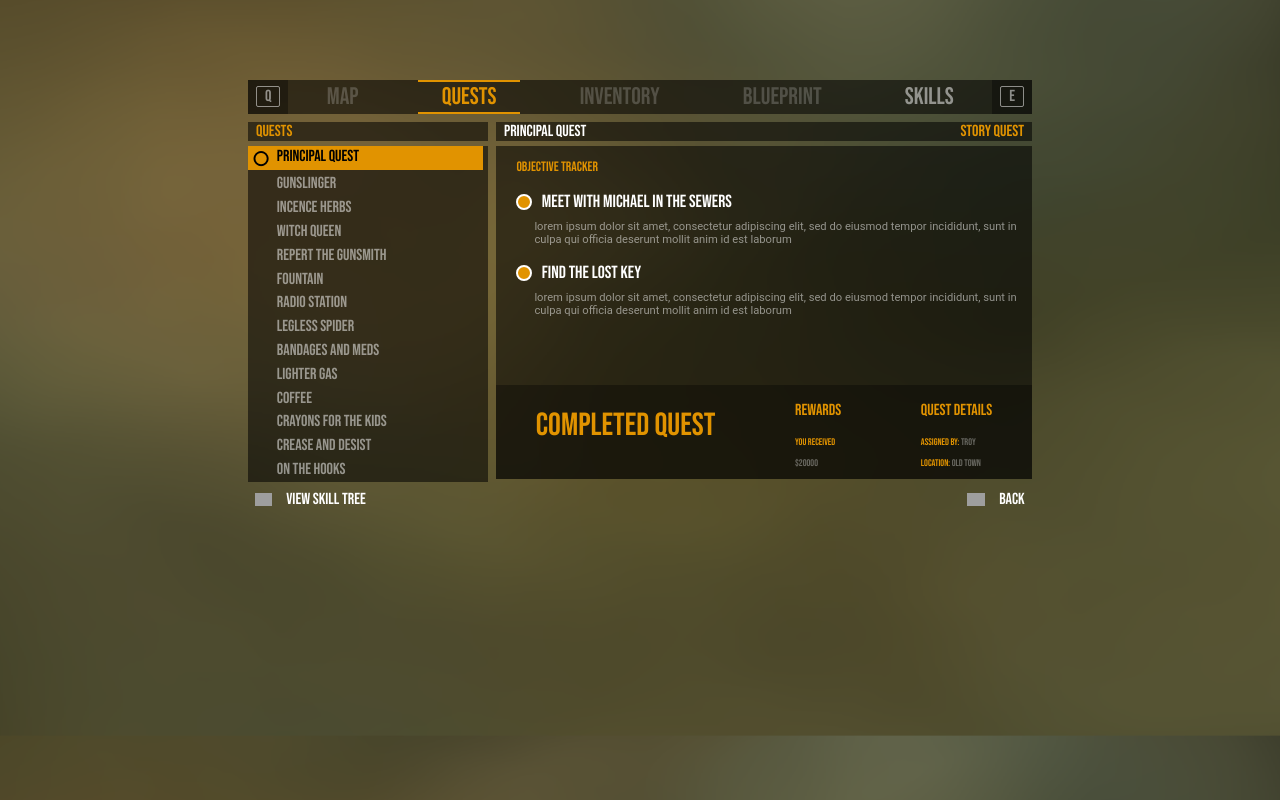
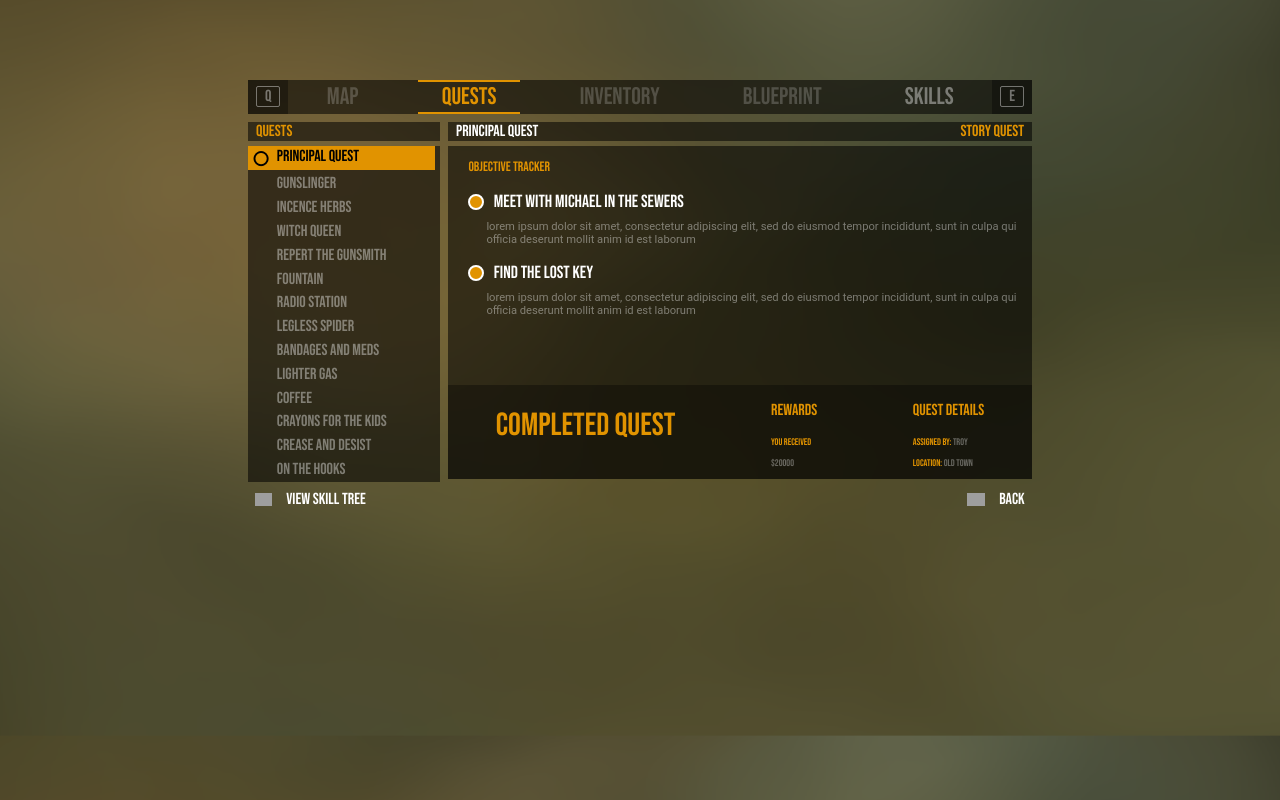
Before and after one commit to nchvrgr/videogameUI, a React (Create React App) app: page / in a window 1280 px wide. Built offline with nearby package versions, Linux system fonts and the light colour scheme; grey boxes are pictures that could not be loaded.

Commit message:
Removed all the warnings and resized quests

```diff
--- a/src/components/Main.jsx
+++ b/src/components/Main.jsx
@@ -37,6 +37,7 @@ function Main() {
         return () => {
             window.removeEventListener('keydown', handleKeyDown);
         };
+        // eslint-disable-next-line react-hooks/exhaustive-deps
     }, [selectedOption]);
 
 
--- a/src/components/Menu.jsx
+++ b/src/components/Menu.jsx
@@ -1,4 +1,4 @@
-import React, { useState } from 'react'
+import React from 'react'
 import NavBarMain from './NavBarMain'
 import Quests from './Quests';
 import Skills from './Skills';
--- a/src/components/NavBarMain.jsx
+++ b/src/components/NavBarMain.jsx
@@ -9,6 +9,7 @@ function NavBarMain({option, setOption, buttonQ, setButtonQ, buttonE, setButtonE
             setButtonQ(false)
             setButtonE(false)
         }, 250);
+        // eslint-disable-next-line react-hooks/exhaustive-deps
     }, [buttonQ, buttonE]);
 
     return (
--- a/src/components/QuestList.jsx
+++ b/src/components/QuestList.jsx
@@ -20,6 +20,7 @@ function QuestList({quests, selected, setSelected}) {
         return () => {
             window.removeEventListener('keydown', handleKeyDown);
         }
+        // eslint-disable-next-line react-hooks/exhaustive-deps
     }, [selected]);
 
     return (
--- a/src/components/SkillCard.jsx
+++ b/src/components/SkillCard.jsx
@@ -15,7 +15,7 @@ function SkillCard({skill, selected, setSelected}) {
             <div className={"skillDivision skillImageContainer"}>
                 <div className={selected === skill.id ? "skillImageDiv2" : "skillImageDiv2Unselected"}>
                     <div className={selected === skill.id ? "skillImageDiv" : "skillImageDivUnselected"}>
-                        <img src={skill.image.default} alt={skill.name} className="skillImage"/>
+                        <img src={skill.image.default} alt={skill.name} className={selected === skill.id ? "skillImage selected" : "skillImage"}/>
                     </div>
                 </div>
             </div>
@@ -44,7 +44,7 @@ function SkillCard({skill, selected, setSelected}) {
             </div>
 
 
-            <div className="skillDivision skillPointsDivision" style={skill.skillPoints > 0 ? {color: 'white'} : null}>
+            <div className="skillDivision skillPointsDivision">
                 <p className="skillText">Skill points</p>
                 <p className="skillText">{skill.skillPoints}</p>
             </div>
--- a/src/components/Skills.jsx
+++ b/src/components/Skills.jsx
@@ -23,6 +23,7 @@ function Skills() {
         return () => {
             window.removeEventListener('keydown', handleKeyDown);
         }
+        // eslint-disable-next-line react-hooks/exhaustive-deps
     }, [selected]);
 
     return (
--- a/src/sass/components/_mixins.scss
+++ b/src/sass/components/_mixins.scss
@@ -6,7 +6,7 @@ $backgroundLighter: rgba(255, 255, 255, 0.055);
 
 $yellowColor: #e19300;
 
-$lightLetter: rgba(255, 255, 255, 0.508);
+$lightLetter: rgba(255, 255, 255, 0.4);
 
 $darkerLetter: rgba(255, 255, 255, 0.35);
 
--- a/src/sass/components/_quests.scss
+++ b/src/sass/components/_quests.scss
@@ -4,10 +4,11 @@
     display: flex;
     flex-direction: row;
     justify-content: space-around;
+
 }
 
 .questList{
-    width: 15em;
+    width: 12em;
     background-color: $backgroundDark;
     list-style: none;
     color: $lightLetter;
--- a/src/sass/index.css
+++ b/src/sass/index.css
@@ -90,10 +90,10 @@ body {
 }
 
 .navigateNavbarKey {
-  color: rgba(255, 255, 255, 0.508);
+  color: rgba(255, 255, 255, 0.4);
   margin: 0.4em 0.5em;
   padding: 0em 0.5em;
-  border: solid 1px rgba(255, 255, 255, 0.508);
+  border: solid 1px rgba(255, 255, 255, 0.4);
   border-radius: 2px;
 }
 
@@ -136,7 +136,7 @@ body {
 
 .selectableOption {
   cursor: pointer;
-  color: rgba(255, 255, 255, 0.508);
+  color: rgba(255, 255, 255, 0.4);
 }
 
 .selectableOption:hover {
@@ -156,10 +156,10 @@ body {
 }
 
 .questList {
-  width: 15em;
+  width: 12em;
   background-color: rgba(0, 0, 0, 0.55);
   list-style: none;
-  color: rgba(255, 255, 255, 0.508);
+  color: rgba(255, 255, 255, 0.4);
 }
 
 .questListElement {
@@ -305,7 +305,7 @@ input[type='radio']:checked:after {
 }
 
 .questLogDetails {
-  color: rgba(255, 255, 255, 0.508);
+  color: rgba(255, 255, 255, 0.4);
   padding-right: 0.2em;
   padding-left: 1em;
 }
@@ -443,7 +443,7 @@ p {
 
 .progressBarFill {
   height: 0.7em;
-  background-color: rgba(255, 255, 255, 0.508);
+  background-color: rgba(255, 255, 255, 0.4);
   border: solid 2px rgba(0, 0, 0, 0.55);
   border-right: none;
 }
@@ -452,7 +452,7 @@ p {
   display: -webkit-box;
   display: -ms-flexbox;
   display: flex;
-  color: rgba(255, 255, 255, 0.508);
+  color: rgba(255, 255, 255, 0.4);
   -webkit-box-pack: justify;
       -ms-flex-pack: justify;
           justify-content: space-between;
@@ -479,6 +479,10 @@ p {
 
 .selectedSkillCard h3 {
   color: #e19300;
+}
+
+.selectedSkillCard p {
+  color: white;
 }
 
 .selectedSkillCard .skillDivision {
@@ -541,6 +545,11 @@ p {
   margin: 0;
 }
 
+.selected {
+  -webkit-filter: invert(0.5) sepia(1) saturate(5) hue-rotate(15deg);
+          filter: invert(0.5) sepia(1) saturate(5) hue-rotate(15deg);
+}
+
 @-webkit-keyframes gradient {
   0% {
     background-position: 0% 50%;
```
Also changed, not shown: src/sass/components/_skills.scss (+7 -0 lines), 1 other file (tests, documents, lock files or other folders).
